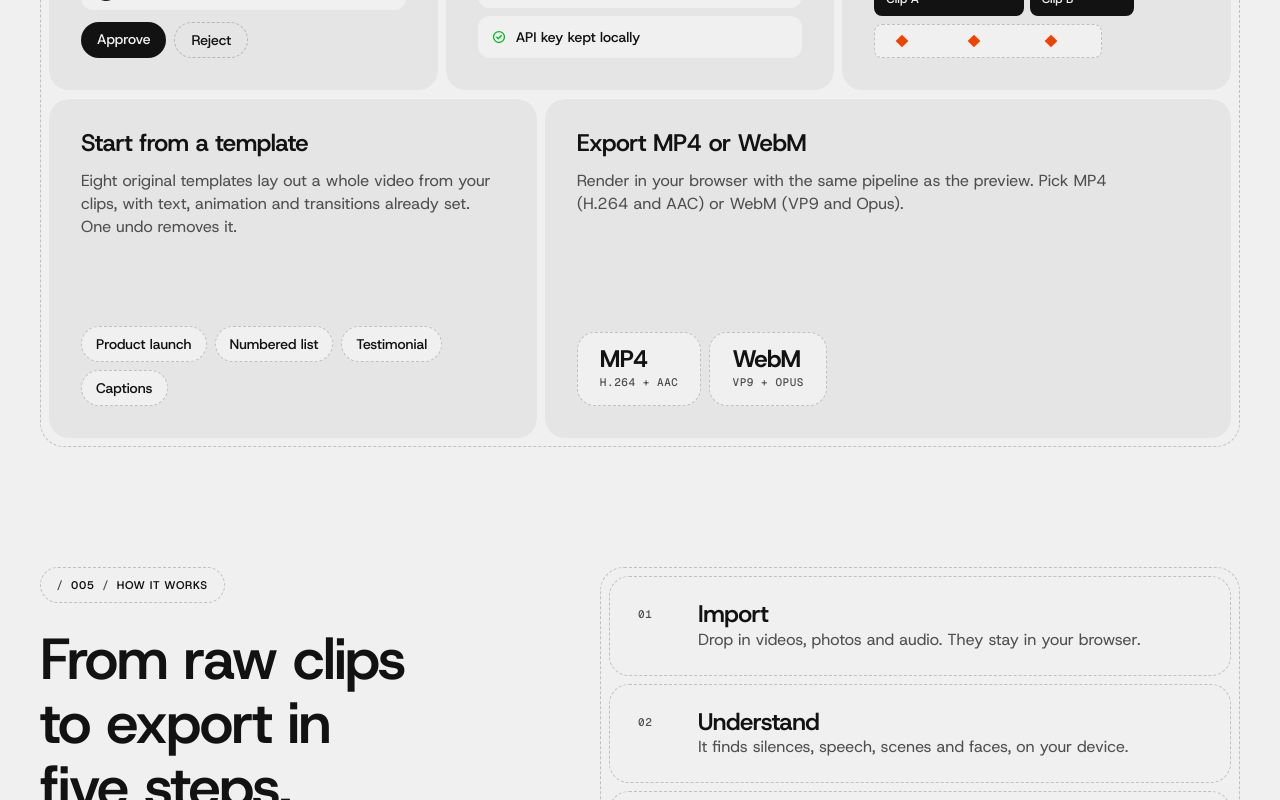
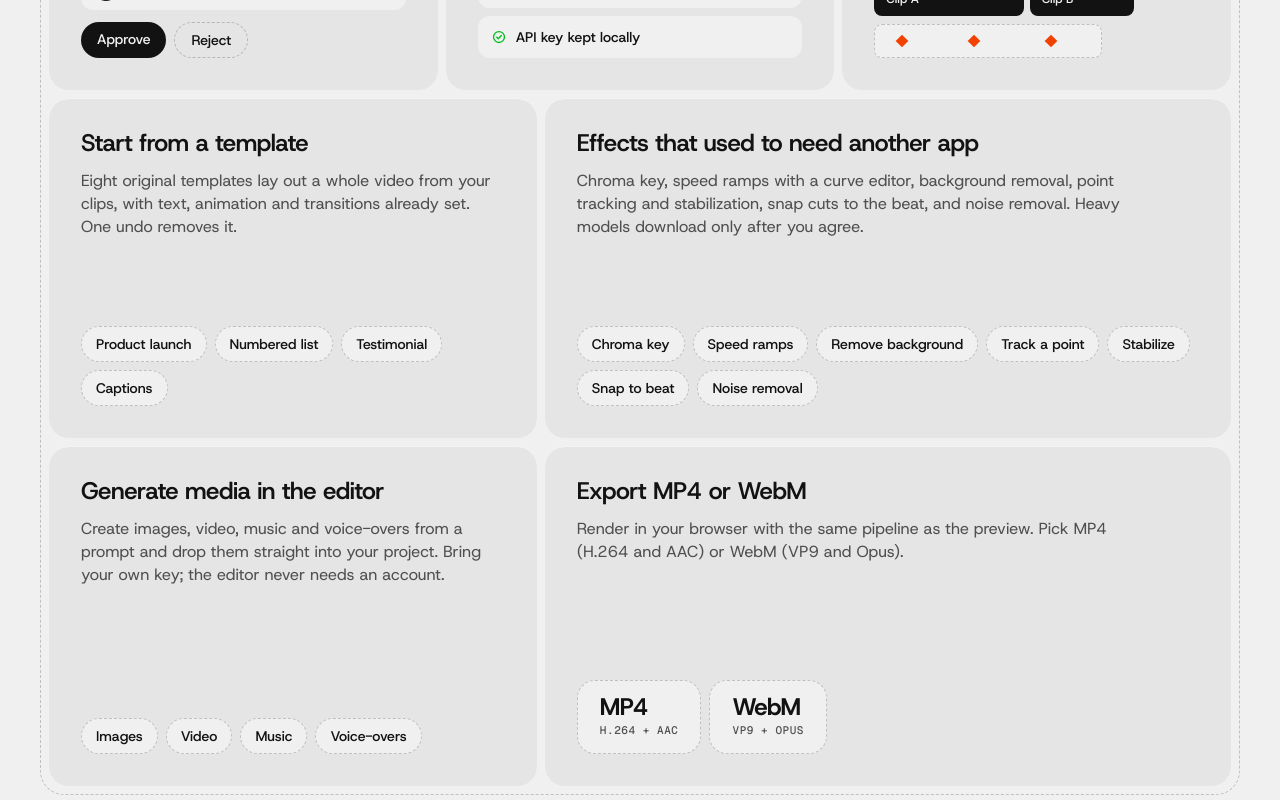
Before and after one commit to Svector-anu/runitback, a React (Vite) app: page / in a window 1280 px wide. Shown: the part 3980-4780 px from the top of the page. Built offline with nearby package versions, Linux system fonts and the light colour scheme.

Commit message:
feat(landing): feature cards for video effects and in-editor media generation (#45)

```diff
--- a/src/ui/pages/landing-content.ts
+++ b/src/ui/pages/landing-content.ts
@@ -23,7 +23,7 @@ export interface ShotImage {
   ratio?: number;
 }
 
-export type FeatureVisual = "prompt" | "moments" | "plan" | "private" | "timeline" | "templates" | "export";
+export type FeatureVisual = "prompt" | "moments" | "plan" | "private" | "timeline" | "templates" | "effects" | "generate" | "export";
 
 export interface FeatureItem {
   id: string;
@@ -235,6 +235,20 @@ export const LANDING_CONTENT: LandingContent = {
         span: 5,
       },
       {
+        id: "effects",
+        title: "Effects that used to need another app",
+        body: "Chroma key, speed ramps with a curve editor, background removal, point tracking and stabilization, snap cuts to the beat, and noise removal. Heavy models download only after you agree.",
+        visual: "effects",
+        span: 7,
+      },
+      {
+        id: "generate",
+        title: "Generate media in the editor",
+        body: "Create images, video, music and voice-overs from a prompt and drop them straight into your project. Bring your own key; the editor never needs an account.",
+        visual: "generate",
+        span: 5,
+      },
+      {
         id: "export",
         title: "Export MP4 or WebM",
         body: "Render in your browser with the same pipeline as the preview. Pick MP4 (H.264 and AAC) or WebM (VP9 and Opus).",
--- a/src/ui/pages/landing/Features.tsx
+++ b/src/ui/pages/landing/Features.tsx
@@ -12,6 +12,8 @@ const MOMENT_ROWS = [
 ];
 const PLAN_STEPS = ["Trim the tail of the first clip", "Add a short title", "Check the whole sequence"];
 const TEMPLATE_CHIPS = ["Product launch", "Numbered list", "Testimonial", "Captions"];
+const EFFECT_CHIPS = ["Chroma key", "Speed ramps", "Remove background", "Track a point", "Stabilize", "Snap to beat", "Noise removal"];
+const GENERATE_CHIPS = ["Images", "Video", "Music", "Voice-overs"];
 const PRIVACY_POINTS = ["Files stay in this browser", "Models run on your device", "API key kept locally"];
 
 function Visual({ kind, soonNote }: { kind: FeatureVisual; soonNote?: string }): ReactNode {
@@ -64,6 +66,18 @@ function Visual({ kind, soonNote }: { kind: FeatureVisual; soonNote?: string }):
           {TEMPLATE_CHIPS.map((name) => <li key={name}>{name}</li>)}
         </ul>
       );
+    case "effects":
+      return (
+        <ul className="lp-vis lp-vis--templates" aria-hidden="true">
+          {EFFECT_CHIPS.map((name) => <li key={name}>{name}</li>)}
+        </ul>
+      );
+    case "generate":
+      return (
+        <ul className="lp-vis lp-vis--templates" aria-hidden="true">
+          {GENERATE_CHIPS.map((name) => <li key={name}>{name}</li>)}
+        </ul>
+      );
     case "export":
       return (
         <ul className="lp-vis lp-vis--export" aria-hidden="true">
```
Also changed, not shown: 1 other file (tests, documents, lock files or other folders).
